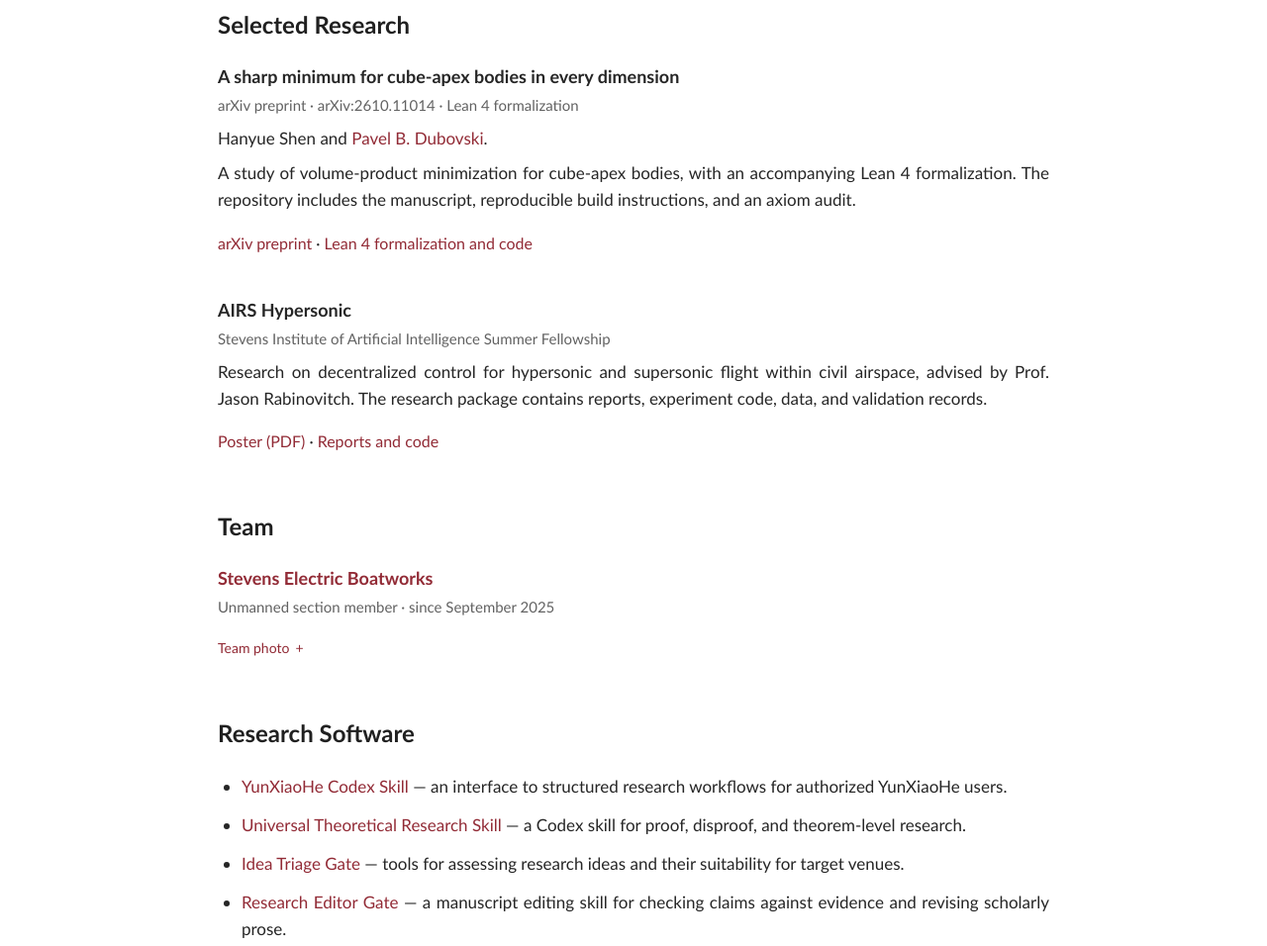
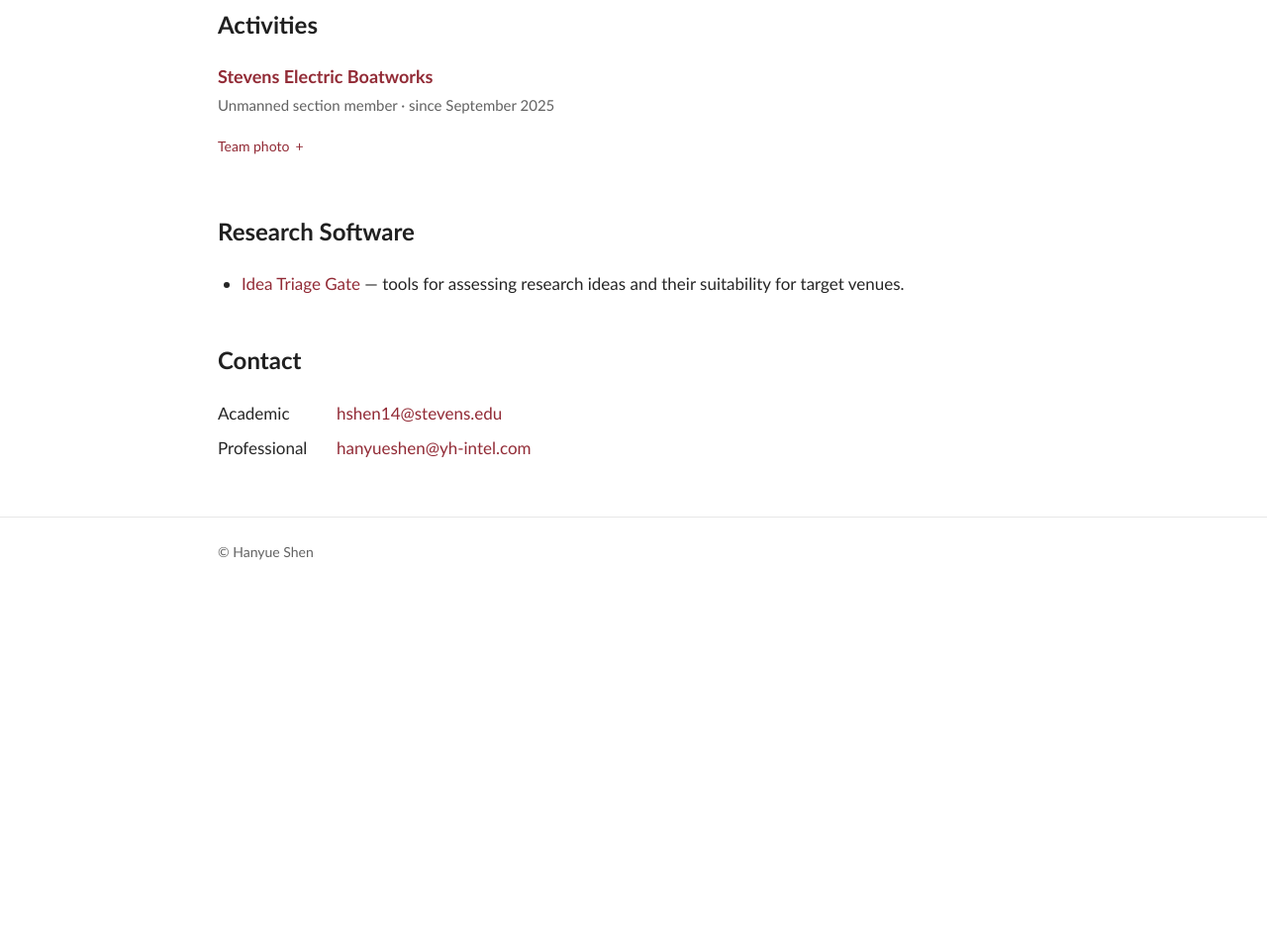
Before and after one commit to Henry-Hanyue-Shen/Henry-Hanyue-Shen.github.io, a plain HTML site: page index.html in a window 1280 px wide. Shown: the part 1600-2556 px from the top of the page at 99% size. After the commit the page ends 2201 px from the top, so only its background shows below. Drawn offline with Linux system fonts and the light colour scheme.

Commit message:
Remove Selected Research and skill entries; rename Team to Activities
Co-Authored-By: Claude Opus 5.5 <noreply@anthropic.com>

```diff
--- a/index.html
+++ b/index.html
@@ -6,9 +6,9 @@
   <meta name="color-scheme" content="light">
   <meta name="description" content="Hanyue Shen — Mathematics undergraduate at Stevens Institute of Technology, expecting to graduate in Fall 2027, Pinnacle Scholar, and founder of YH Intelligence Technology, Co., Ltd. Research interests in mathematics, artificial intelligence, and engineering.">
   <title>Hanyue Shen</title>
-  <link rel="stylesheet" href="styles.css?v=20261118-17">
-  <script src="news-data.js?v=20261118-17" defer></script>
-  <script src="news.js?v=20261118-17" defer></script>
+  <link rel="stylesheet" href="styles.css?v=20261118-18">
+  <script src="news-data.js?v=20261118-18" defer></script>
+  <script src="news.js?v=20261118-18" defer></script>
 </head>
 <body>
   <a class="skip-link" href="#main">Skip to content</a>
@@ -18,7 +18,6 @@
       <nav aria-label="Main navigation">
         <a href="#about">About</a>
         <a href="#news">Updates</a>
-        <a href="#research">Research</a>
         <a href="#software">Software</a>
         <a href="#contact">Contact</a>
       </nav>
@@ -60,28 +59,8 @@
       <noscript><p class="news-empty">Enable JavaScript to view updates.</p></noscript>
     </section>
 
-    <section id="research" aria-labelledby="research-title">
-      <h2 id="research-title">Selected Research</h2>
-
-      <article class="research-entry">
-        <h3>A sharp minimum for cube-apex bodies in every dimension</h3>
-        <p class="work-type">arXiv preprint · arXiv:2610.11014 · Lean 4 formalization</p>
-        <p>Hanyue Shen and <a href="https://www.stevens.edu/profile/pdubovsk">Pavel B. Dubovski</a>.</p>
-        <p>A study of volume-product minimization for cube-apex bodies, with an accompanying Lean 4 formalization. The repository includes the manuscript, reproducible build instructions, and an axiom audit.</p>
-        <p class="resource-links"><a href="https://arxiv.org/abs/2610.11014">arXiv preprint</a> · <a href="https://github.com/Henry-Hanyue-Shen/A-sharp-minimum-for-cube-apex-bodies-in-every-dimension">Lean 4 formalization and code</a></p>
-      </article>
-
-      <article class="research-entry">
-        <h3>AIRS Hypersonic</h3>
-        <p class="work-type">Stevens Institute of Artificial Intelligence Summer Fellowship</p>
-        <p>Research on decentralized control for hypersonic and supersonic flight within civil airspace, advised by Prof. Jason Rabinovitch. The research package contains reports, experiment code, data, and validation records.</p>
-        <p class="resource-links"><a href="https://github.com/Henry-Hanyue-Shen/AIRS_Hypersonic/blob/main/poster/airs_2026_poster.pdf">Poster (PDF)</a> · <a href="https://github.com/Henry-Hanyue-Shen/AIRS_Hypersonic">Reports and code</a></p>
-      </article>
-
-    </section>
-
-    <section id="team" aria-labelledby="team-title">
-      <h2 id="team-title">Team</h2>
+    <section id="activities" aria-labelledby="activities-title">
+      <h2 id="activities-title">Activities</h2>
       <article class="research-entry">
         <h3><a href="https://stevenseboat.org/">Stevens Electric Boatworks</a></h3>
         <p class="work-type">Unmanned section member · since September 2025</p>
@@ -98,10 +77,7 @@
     <section id="software" aria-labelledby="software-title">
       <h2 id="software-title">Research Software</h2>
       <ul class="software-list">
-        <li><a href="https://github.com/Henry-Hanyue-Shen/yunxiaohe-codex-skill">YunXiaoHe Codex Skill</a> — an interface to structured research workflows for authorized YunXiaoHe users.</li>
-        <li><a href="https://github.com/Henry-Hanyue-Shen/universal-theoretical-research-skill">Universal Theoretical Research Skill</a> — a Codex skill for proof, disproof, and theorem-level research.</li>
         <li><a href="https://github.com/Henry-Hanyue-Shen/idea-triage-gate">Idea Triage Gate</a> — tools for assessing research ideas and their suitability for target venues.</li>
-        <li><a href="https://github.com/Henry-Hanyue-Shen/research-editor-gate">Research Editor Gate</a> — a manuscript editing skill for checking claims against evidence and revising scholarly prose.</li>
       </ul>
     </section>
 
```
